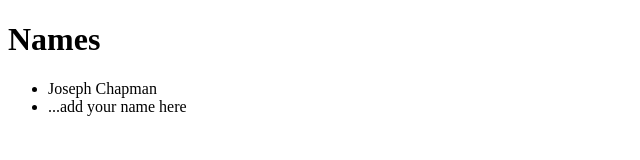
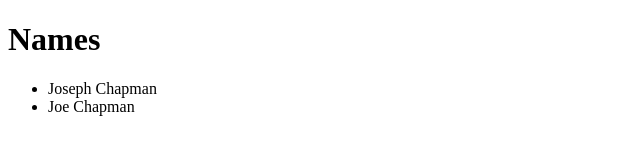
Before and after one commit to JoeChapman/make-changes-fork, a plain HTML site: page index.html in a window 1280 px wide. Shown: the full height of the page, 0-640 px from the left. Drawn offline with Linux system fonts and the light colour scheme.

Commit message:
add nickname to main

```diff
--- a/index.html
+++ b/index.html
@@ -6,6 +6,6 @@
   <h1>Names</h1>
   <ul>
     <li>Joseph Chapman</li>
-    <li>...add your name here</li>
+    <li>Joe Chapman</li>
   </ul>
 </body>
```
